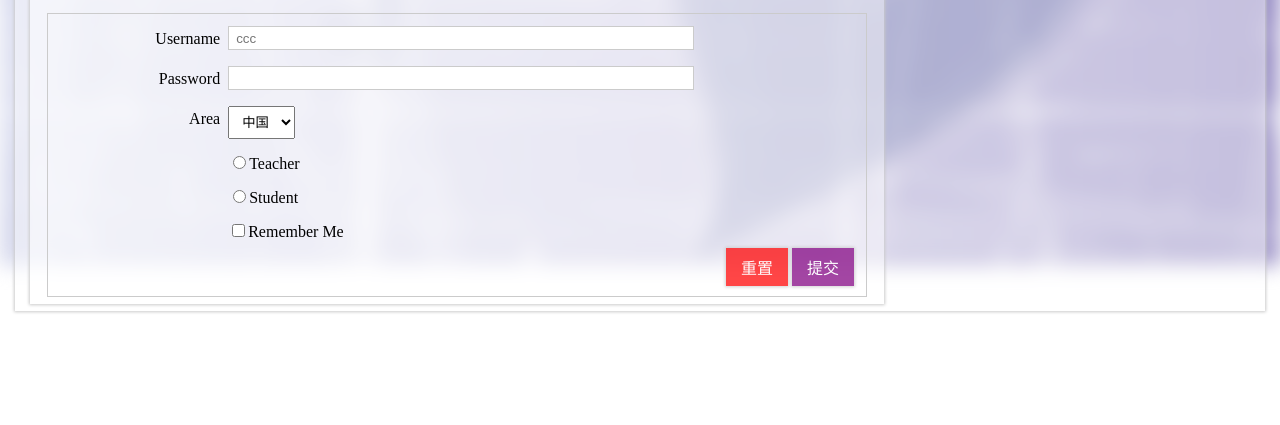
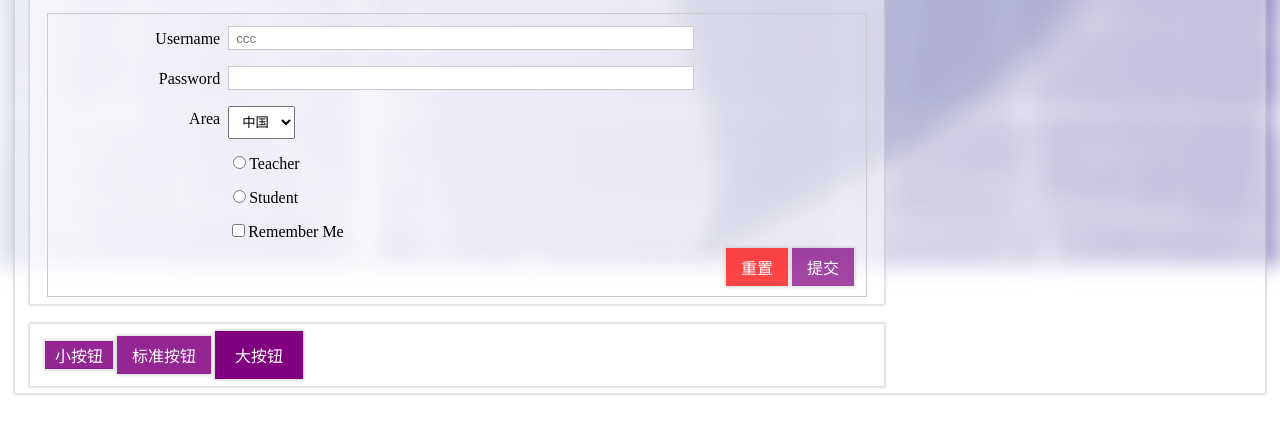
Before and after one commit to CiyaZ/SiliconUI, a website: page document/demos/demo.html in a window 1280 px wide. Shown: the part 534-959 px from the top of the page. Before the commit the page ends 935 px from the top, so only its background shows below. Drawn offline with Linux system fonts and the light colour scheme.

Commit message:
添加小按钮

```diff
--- a/document/demos/demo.html
+++ b/document/demos/demo.html
@@ -121,6 +121,13 @@
                 </fieldset>
             </form>
         </div>
+
+        <div class="si-panel si-bg-white-lighten-4" style="margin-top: 20px;width: 70%; float: left">
+            <button class="si-btn-small si-bg-purple si-fg-white">小按钮</button>
+            <button class="si-btn si-bg-purple si-fg-white">标准按钮</button>
+            <button class="si-btn-large si-bg-purple si-fg-white">大按钮</button>
+        </div>
+
         <div style="clear: both"></div>
     </div>
 </div>
--- a/src/control/button.css
+++ b/src/control/button.css
@@ -1,3 +1,25 @@
+.si-btn-small {
+    cursor: pointer;
+    border: none;
+    padding: 2px 10px;
+    text-align: center;
+    text-decoration: none;
+    display: inline-block;
+    font-size: 16px;
+    opacity: 0.85;
+    box-shadow: 0 0 3px 1px #cbcbcb;
+    outline: none;
+}
+
+.si-btn-small:hover {
+    box-shadow: 0 1px 3px 1px #cbcbcb;
+}
+
+.si-btn-small:active {
+    box-shadow: 0 0 3px 1px #cbcbcb;
+    opacity: 0.95;
+}
+
 .si-btn {
     cursor: pointer;
     border: none;
```
Also changed, not shown: dist/silicon-ui.css, 1 other file.
